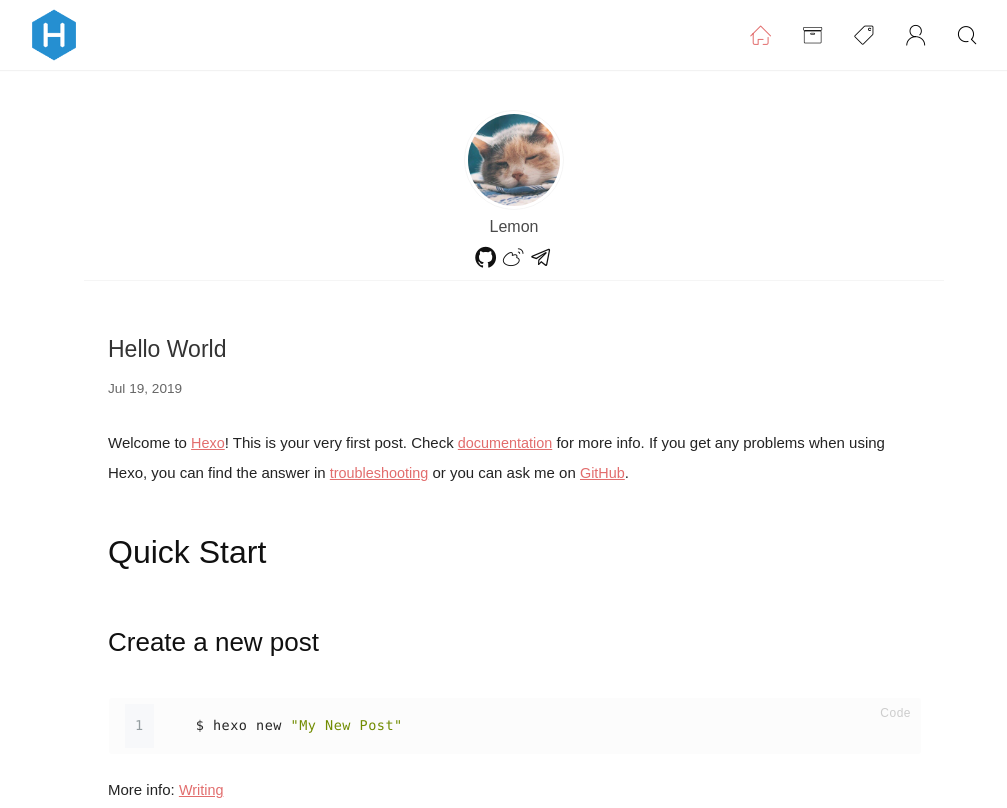
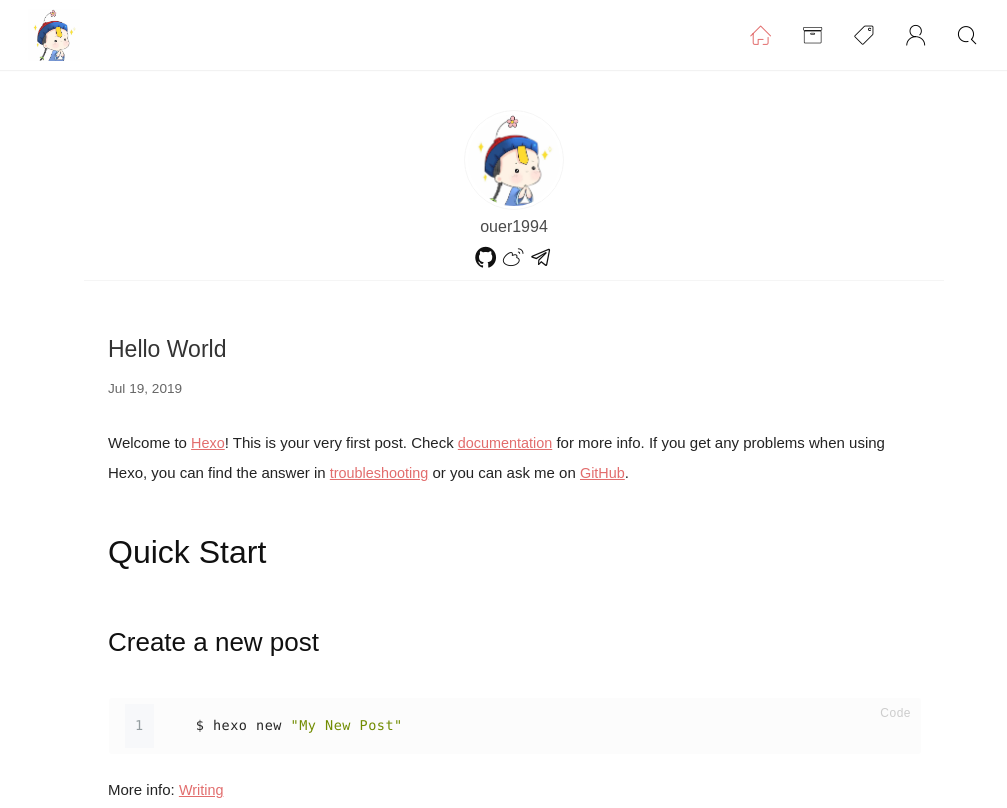
Before and after one commit to outer199/ouer1994.github.io, a plain HTML site: page index.html in a window 1280 px wide. Shown: the top 808 px of the page, without its empty margins (126-1133 px from the left). Drawn offline with nearby package versions, Linux system fonts and the light colour scheme; some packages are replaced by stand-ins of ours.

Commit message:
Site updated: 2019-07-19 19:12:43

```diff
--- a/index.html
+++ b/index.html
@@ -5,11 +5,11 @@
   <meta name="viewport" content="width=device-width, initial-scale=1.0, minimum-scale=1.0, maximum-scale=1.0, user-scalable=yes">
 
 
-  <title>  Lemon </title>
+  <title>  ouer1994 </title>
 
 
 
-    <link rel="icon" href="/images/favicon.png">
+    <link rel="icon" href="/images/profile.jpg">
 
 
 
@@ -22,7 +22,7 @@
   <nav class="inner">
     <div class="title">
       <a href="/">
-        <img class="logo" src="/images/logo.png">
+        <img class="logo" src="/images/profile.jpg">
       </a>
     </div>
 
@@ -91,19 +91,19 @@
 
 	<div class="profile">
 
-		<img class="avatar" src="/images/avatar.jpg">
+		<img class="avatar" src="/images/profile.jpg">
 
-		<p class="author">Lemon</p>
+		<p class="author">ouer1994</p>
 
 		<div class="social">
 
 
-			<a target="_blank" class="links" href="https://github.com/Lemonreds/hexo-theme-nayo">
+			<a target="_blank" class="links" href>
 				<i class="iconfont icon-Github">
 			</i></a>
 
 
-			<a target="_blank" class="links" href="https://weibo.com/liminghong2">
+			<a target="_blank" class="links" href>
 				<i class="iconfont icon-Weibo">
 			</i></a>
 
@@ -223,7 +223,7 @@
      <div class="mobile-menu">
 
 
-      <img class="mobile-menu-icon" src="/images/favicon.png">
+      <img class="mobile-menu-icon" src="/images/profile.jpg">
 
 
 
```
Also changed, not shown: 2019/07/19/hello-world/index.html (+4 -4 lines), about/index.html (+4 -4 lines), archives/2019/07/index.html (+4 -4 lines), archives/2019/index.html (+4 -4 lines), archives/index.html (+4 -4 lines), tags/index.html (+4 -4 lines), images/favicon.png (deleted), images/logo.png (deleted), images/profile.jpg (added).
